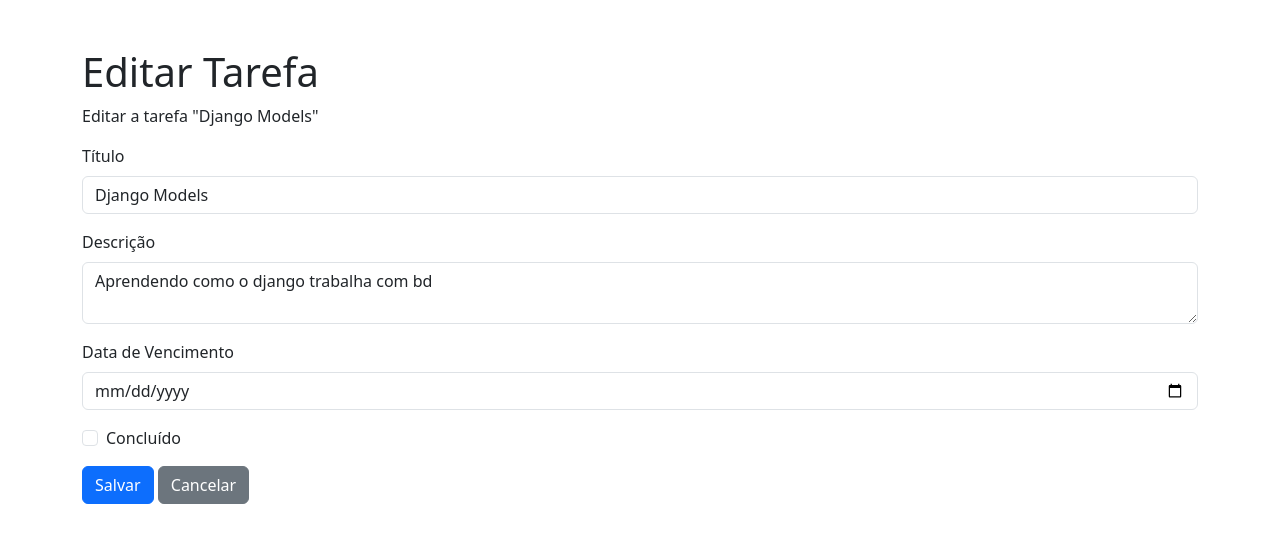
After one commit to sorza/django-task, a Django app: page /edit/1/ in a window 1280 px wide. The commit adds this page. Shown: the top 543 px of the page. Run offline with Django 5.2, Linux system fonts and the light colour scheme; data comes from the database, SQL or seed files in the repository; both versions use the stored data as it was after the commit.

Commit message:
Implementando delete e update

```diff
--- a/task/urls.py
+++ b/task/urls.py
@@ -1,8 +1,10 @@
 from django.urls import path
-from .views import index, task_list,create_task
+from .views import index, task_list,create_task,delete_task,update_task
 
 urlpatterns = [
     path('', index, name='index'),
     path('tasks/', task_list, name='tasks'),
     path('create/', create_task, name='create'),
+    path('delete/<int:id>/', delete_task, name='delete'),
+    path('edit/<int:id>/', update_task, name='edit'),
 ]
--- a/task/views.py
+++ b/task/views.py
@@ -18,3 +18,23 @@ def create_task(request):
         return redirect('tasks')
 
     return render(request, 'task/create_task.html')
+
+def delete_task(request, id):
+    tarefa = Tarefa.objects.get(id=id)
+    if request.method == 'POST':
+        tarefa.delete()
+        return redirect('tasks')
+
+    return render(request, 'task/delete_task.html', {'task': tarefa})
+
+def update_task(request, id):
+    tarefa = Tarefa.objects.get(id=id)
+    if request.method == 'POST':
+        tarefa.titulo = request.POST.get('titulo')
+        tarefa.descricao = request.POST.get('descricao')
+        tarefa.data = request.POST.get('data')
+        tarefa.status = 'status' in request.POST
+        tarefa.save()
+        return redirect('tasks')
+
+    return render(request, 'task/update_task.html', {'task': tarefa})
--- a/templates/task/tasks.html
+++ b/templates/task/tasks.html
@@ -36,8 +36,8 @@
                     <td>{{ tarefa.data }}</td>
                     <td>{% if tarefa.status %} Concluído {% else %} Pendente {% endif %}</td>
                     <td>
-                        <a class="btn btn-primary">Editar</a>
-                        <a class="btn btn-danger">Excluir</a>
+                        <a class="btn btn-primary" href="{% url 'edit' tarefa.id %}">Editar</a>
+                        <a class="btn btn-danger" href="{% url 'delete' tarefa.id %}">Excluir</a>
                     <td>
                 </tr>
             {% endfor %}
--- /dev/null
+++ b/templates/task/update_task.html
@@ -0,0 +1,39 @@
+<!DOCTYPE html>
+<html>
+    <head>
+        <meta charset="utf-8">
+        <meta http-equiv="X-UA-Compatible" content="IE=edge">
+        <title>Editar Tarefa</title>
+        <meta name="description" content="">
+        <meta name="viewport" content="width=device-width, initial-scale=1">
+        <link href="https://cdn.jsdelivr.net/npm/bootstrap@5.3.8/dist/css/bootstrap.min.css" rel="stylesheet" integrity="sha384-sRIl4kxILFvY47J16cr9ZwB07vP4J8+LH7qKQnuqkuIAvNWLzeN8tE5YBujZqJLB" crossorigin="anonymous">
+    </head>
+    <body>
+        <div class="container mt-5">
+            <h1 class="">Editar Tarefa</h1>
+            <p class="">Editar a tarefa "{{ task.titulo }}"</p>
+
+            <form method="post" class="">
+                {% csrf_token %}
+                <div class="mb-3">
+                    <label for="titulo" class="form-label">Título</label>
+                    <input type="text" class="form-control" id="titulo" name="titulo" value="{{ task.titulo }}">
+                </div>
+                <div class="mb-3">
+                    <label for="descricao" class="form-label">Descrição</label>
+                    <textarea class="form-control" id="descricao" name="descricao">{{ task.descricao }}</textarea>
+                </div>
+                <div class="mb-3">
+                    <label for="data" class="form-label">Data de Vencimento</label>
+                    <input type="date" class="form-control" id="data" name="data" value="{{ task.data }}">
+                </div>
+                <div class="mb-3 form-check">
+                    <input type="checkbox" class="form-check-input" id="status" name="status" {% if task.status %}checked{% endif %}>
+                    <label class="form-check-label" for="status">Concluído</label>
+                </div>
+                <button type="submit" class="btn btn-primary">Salvar</button>
+                <a href="{% url 'tasks' %}" class="btn btn-secondary">Cancelar</a>
+            </form>
+        </div>
+    </body>
+</html>
```
Also changed, not shown: templates/task/delete_task.html (added, +24 -0 lines), db.sqlite3.
